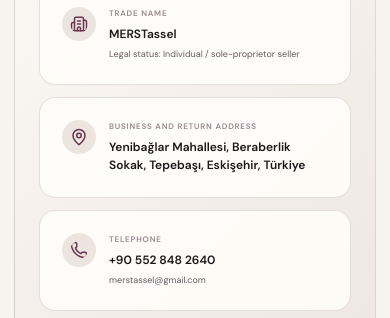
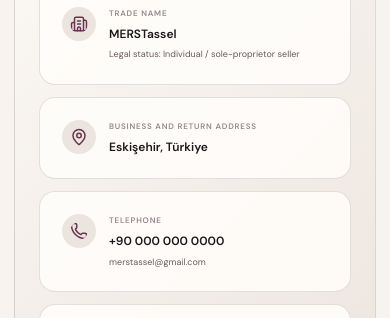
Before and after one commit to ErfanShokrollahzadeh/MERS_Tassel, a Next.js app in the folder client/: page /contact in a window 390 px wide. Shown: the part 2100-2418 px from the top of the page. Built offline with nearby package versions, Linux system fonts and the light colour scheme; no server answers; a web font is replaced by a local one.

Commit message:
refactor: update default contact address and phone number placeholders in business details

```diff
--- a/client/src/app/contact/page.tsx
+++ b/client/src/app/contact/page.tsx
@@ -59,8 +59,8 @@ export default function ContactPage() {
         </div>
         <div className="contact-business__details">
           <article><Building2 aria-hidden="true" /><div><span>{businessCopy.tradeName}</span><strong>MERSTassel</strong><small>{businessCopy.legalStatus}: {businessCopy.status}</small></div></article>
-          <article><MapPin aria-hidden="true" /><div><span>{businessCopy.address}</span><strong>{localizedAddress || 'Yenibağlar Mahallesi, Beraberlik Sokak, Tepebaşı, Eskişehir, Türkiye'}</strong></div></article>
-          <article><Phone aria-hidden="true" /><div><span>{businessCopy.phone}</span><strong><a href={`tel:${settings?.contactPhone || '+905528482640'}`}>{settings?.contactPhone || '+90 552 848 2640'}</a></strong><small><a href="mailto:merstassel@gmail.com">merstassel@gmail.com</a></small></div></article>
+          <article><MapPin aria-hidden="true" /><div><span>{businessCopy.address}</span><strong>{localizedAddress || 'Eskişehir, Türkiye'}</strong></div></article>
+          <article><Phone aria-hidden="true" /><div><span>{businessCopy.phone}</span><strong><a href={`tel:${settings?.contactPhone || '+900000000000'}`}>{settings?.contactPhone || '+90 000 000 0000'}</a></strong><small><a href="mailto:merstassel@gmail.com">merstassel@gmail.com</a></small></div></article>
           <article><Clock3 aria-hidden="true" /><div><span>{businessCopy.hours}</span><strong>{businessCopy.always}</strong><small>{businessCopy.response}</small></div></article>
         </div>
       </section>
```
